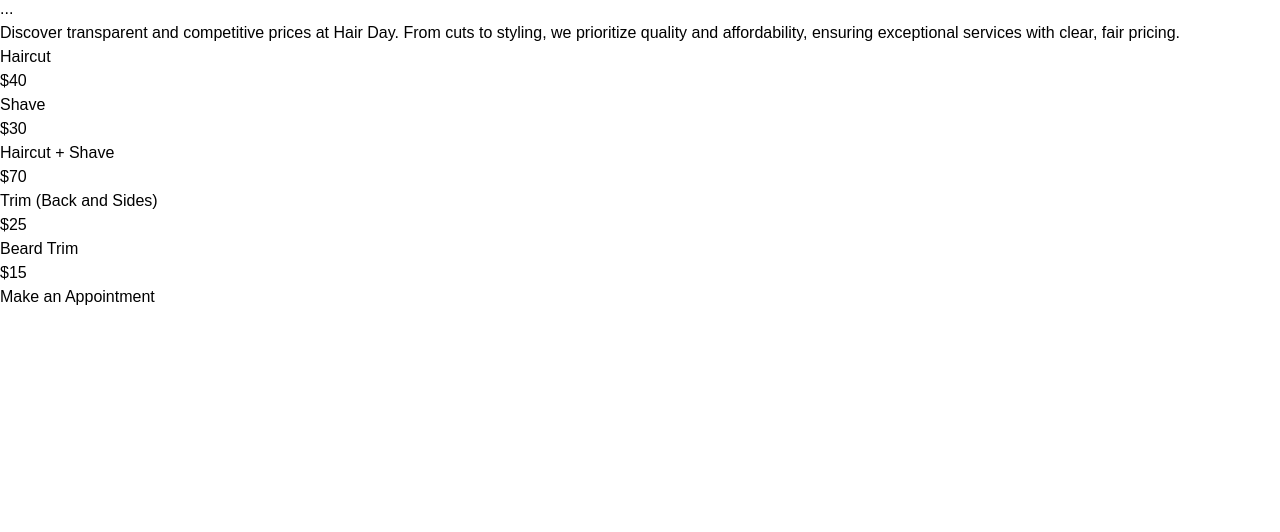
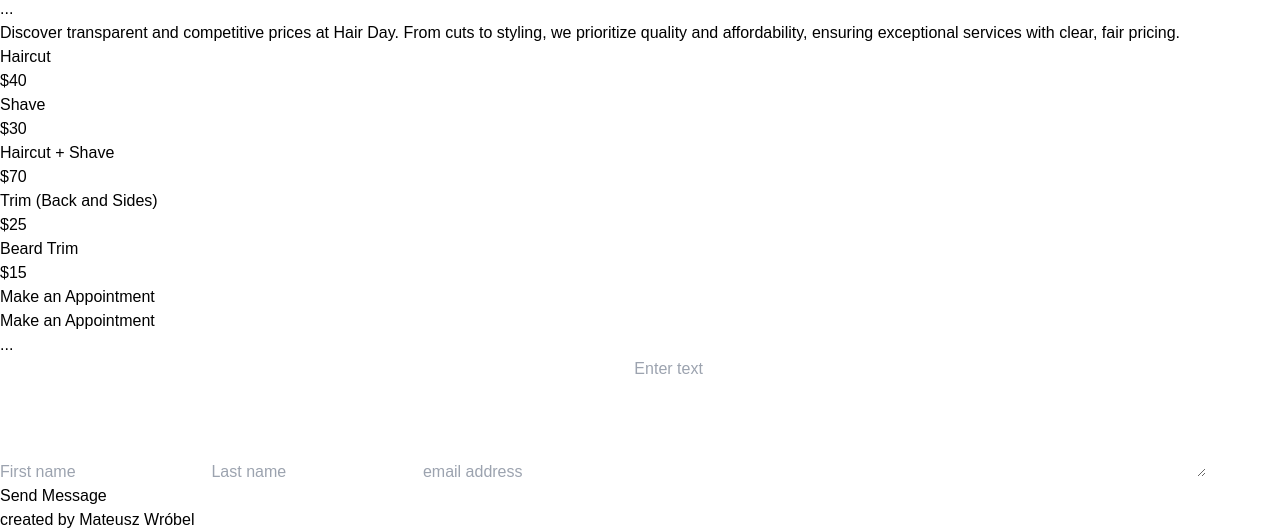
Before and after one commit to Sparrow-90/Hair_Day_Website, a website built with Parcel: page src/index.html in a window 1280 px wide. Shown: the part 3991-4523 px from the top of the page. Before the commit the page ends 4300 px from the top, so only its background shows below. Built offline with nearby package versions, Linux system fonts and the light colour scheme; a web font is replaced by a local one.

Commit message:
Add contact section and footer

```diff
--- a/src/index.html
+++ b/src/index.html
@@ -156,7 +156,21 @@
                 <a href="#contact">Make an Appointment</a>
             </button>
         </section>
+        <section id="contact">
+            <h3>Make an Appointment</h3>
+            <p>...</p>
+            <form action="">
+                <input type="text" name="first_name" placeholder="First name" required>
+                <input type="text" name="last_name" placeholder="Last name" required>
+                <input type="email" name="email" placeholder="email address" required>
+                <textarea name="message" id="message" cols="60" rows="5" placeholder="Enter text" required></textarea>
+                <button type="submit">Send Message</button>
+            </form>
+        </section>
     </main>
+    <footer>
+        <p>created by Mateusz Wróbel</p>
+    </footer>
 
       <script type="module" src="./main.js"></script>
 </body>
```
